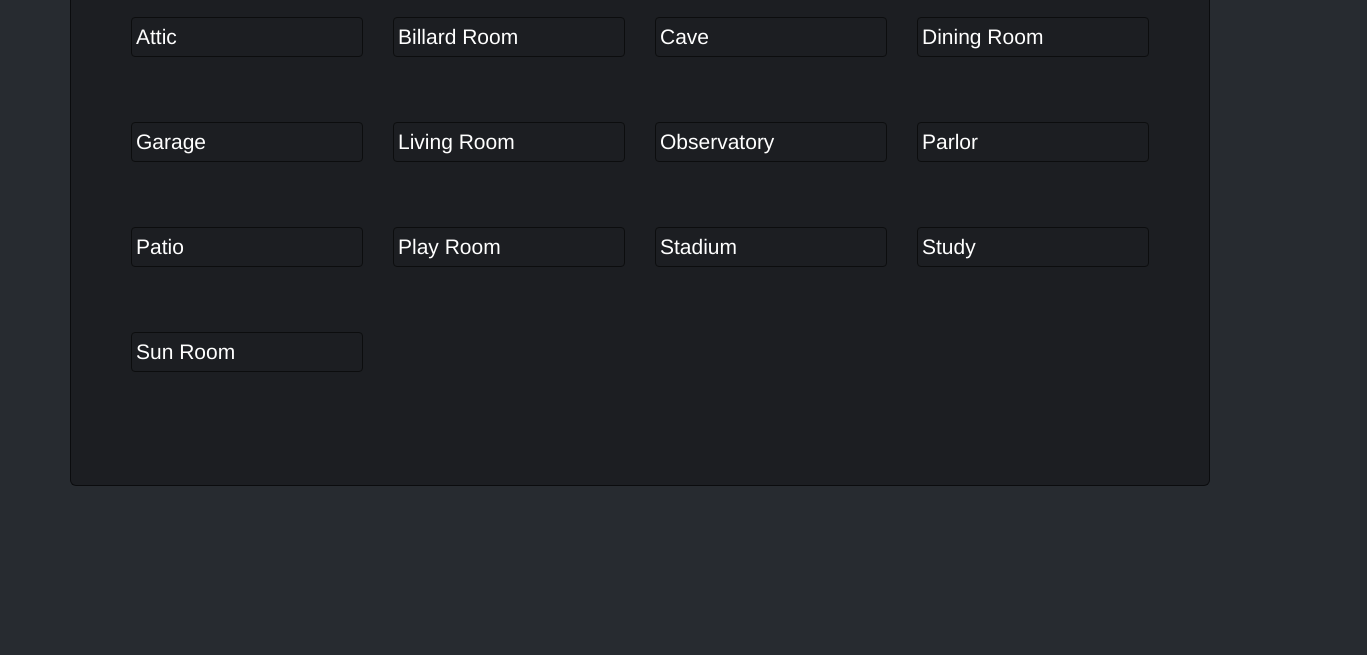
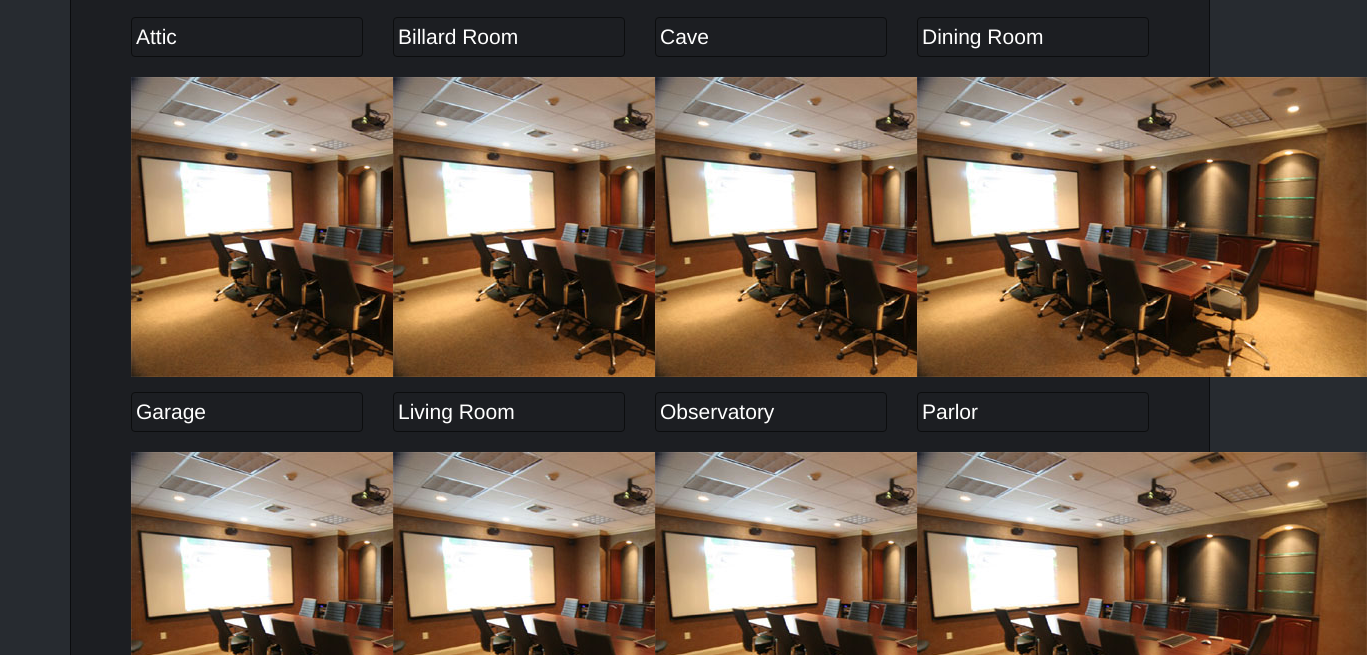
Before and after one commit to gthardy/SnapConfRooms, a website: page public/index.html at #!/third in a window 1280 px wide. Shown: the part 145-800 px from the top of the page, 1367 px wide, since content can reach past the window. Drawn offline with Linux system fonts and the light colour scheme.

Commit message:
added images

```diff
--- a/public/views/main/third.html
+++ b/public/views/main/third.html
@@ -8,12 +8,12 @@
         <div class="col-xs-6 col-md-3" ng-repeat="room in rooms | filter:{floor:3} | orderBy:'name'">
             <p>
                 <a class="thumbnail" href="{{ room.url }}download/SL/SL_Lite_v1.1.0.0_.{{ room.ip + type }}">{{ room.name }}</a>
-                <img src="" alt=""/>
+                <img src="/images/confroom.jpg" alt=""/>
             </p>
         </div>
     </div>
 </div>
-    <!--
-            <a href="http://sunroom//download/SL/SL_Lite_v1.1.0.0_.10.150.0.5.exe" target="_self" class="btn btn-lg btn-block btn-warning">Sun Room (PC)</a>
-            <a href="http://sunroom/download/SL/SL_Lite_v1.1.0.0_.10.150.0.5.dmg" target="_self" class="btn btn-lg btn-block btn-warning">Sun Room (MAC)</a>
-    -->
+<!--
+    <a href="http://sunroom//download/SL/SL_Lite_v1.1.0.0_.10.150.0.5.exe" target="_self" class="btn btn-lg btn-block btn-warning">Sun Room (PC)</a>
+    <a href="http://sunroom/download/SL/SL_Lite_v1.1.0.0_.10.150.0.5.dmg" target="_self" class="btn btn-lg btn-block btn-warning">Sun Room (MAC)</a>
+-->
```
Also changed, not shown: public/images/confroom.jpg (added).
